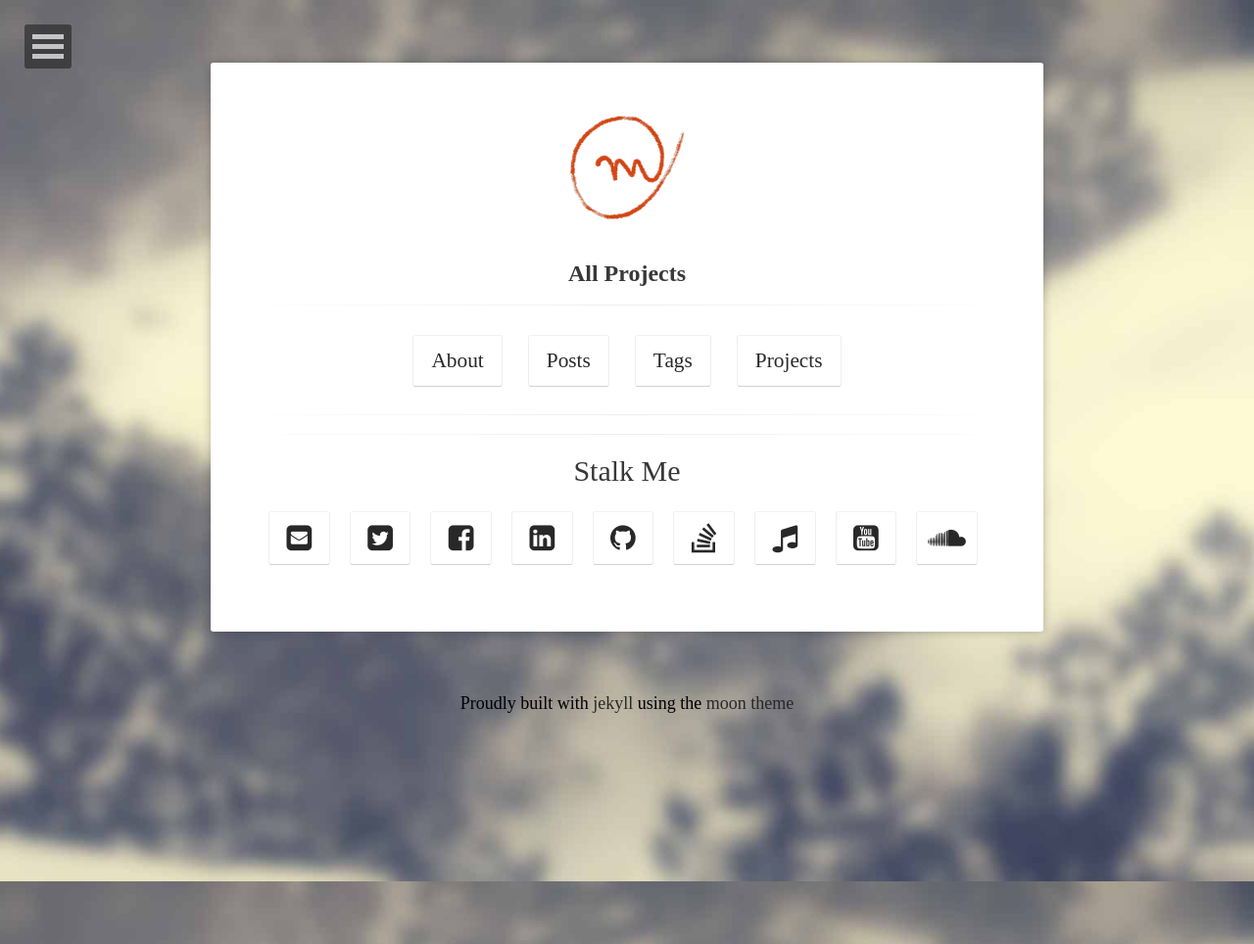
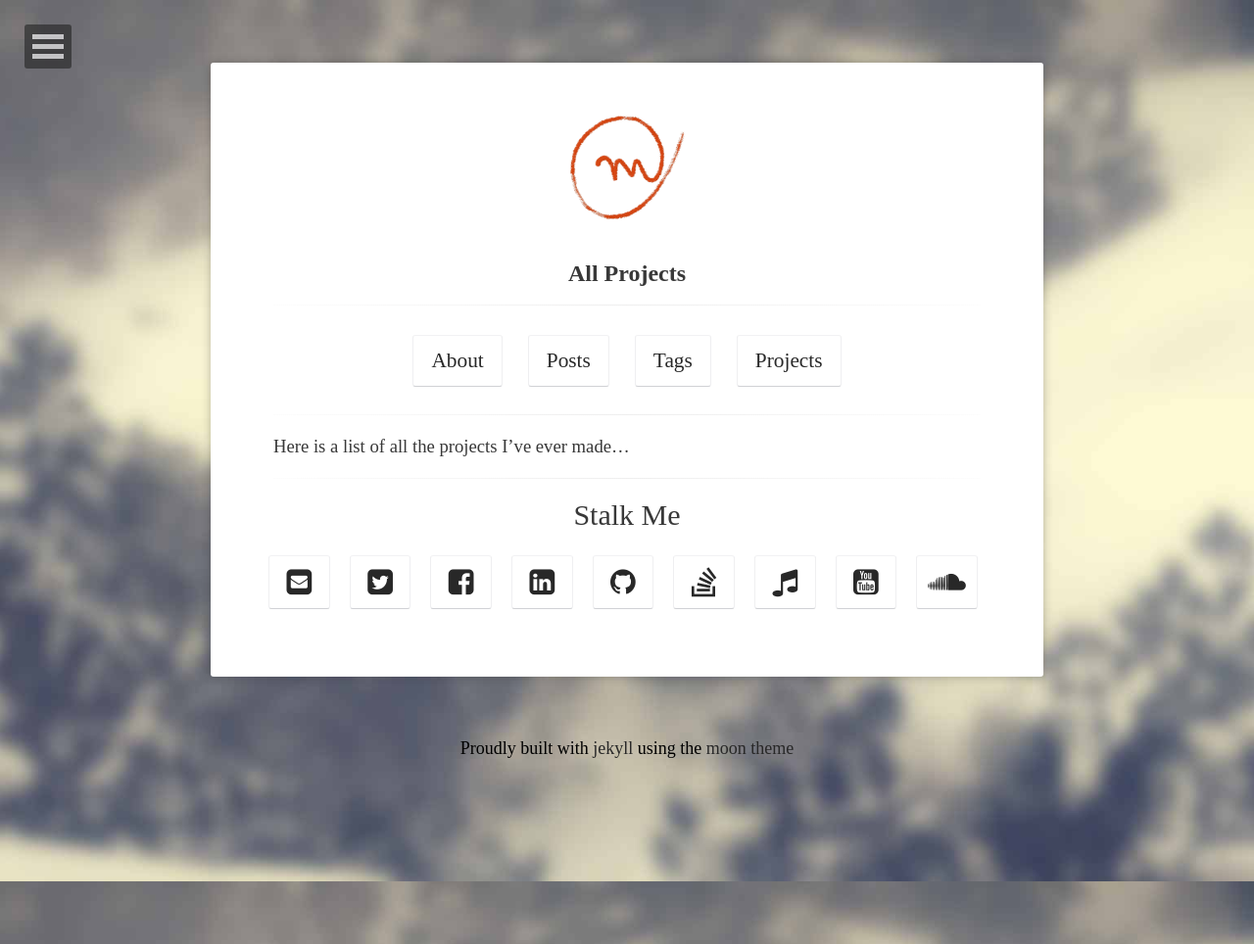
Before and after one commit to manikantareddyd/site-jekyll, a Jekyll site: the page built from projects/index.md, in a window 1280 px wide. Shown: the whole page at 98% size. Built offline with Jekyll 4.4.1, drawn with Linux system fonts in a browser that asks for light colours; some web fonts are replaced.

```diff
--- a/projects/index.md
+++ b/projects/index.md
@@ -4,6 +4,7 @@ title: All Projects
 excerpt: "A List of Projects"
 comments: false
 ---
+Here is a list of all the projects I've ever made...
 <div class="post-list">
     {% for post in site.posts %}
         {% if post.project %}
--- a/tags/index.html
+++ b/tags/index.html
@@ -4,7 +4,7 @@ title: Tag Archive
 description: "An archive of posts sorted by tag."
 comments: false
 ---
-
+Here is a list of all the tags I've ever used in my posts...
 {% capture site_tags %}{% for tag in site.tags %}{{ tag | first }}{% unless forloop.last %},{% endunless %}{% endfor %}{% endcapture %}
 {% assign tags_list = site_tags | split:',' | sort %}
 
```
Also changed, not shown: index.md (+1 -0 lines), posts/index.md (+1 -0 lines).
